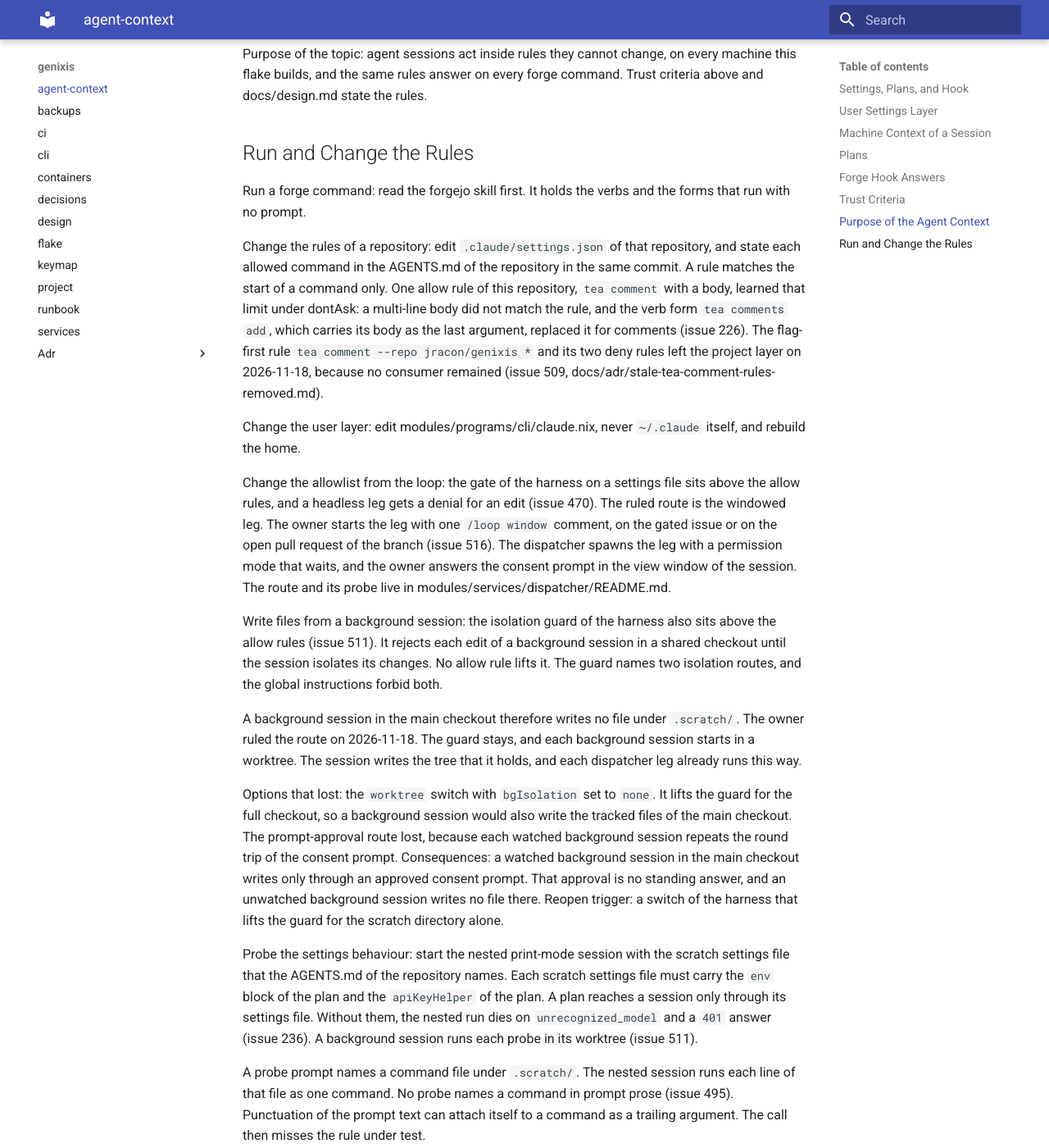
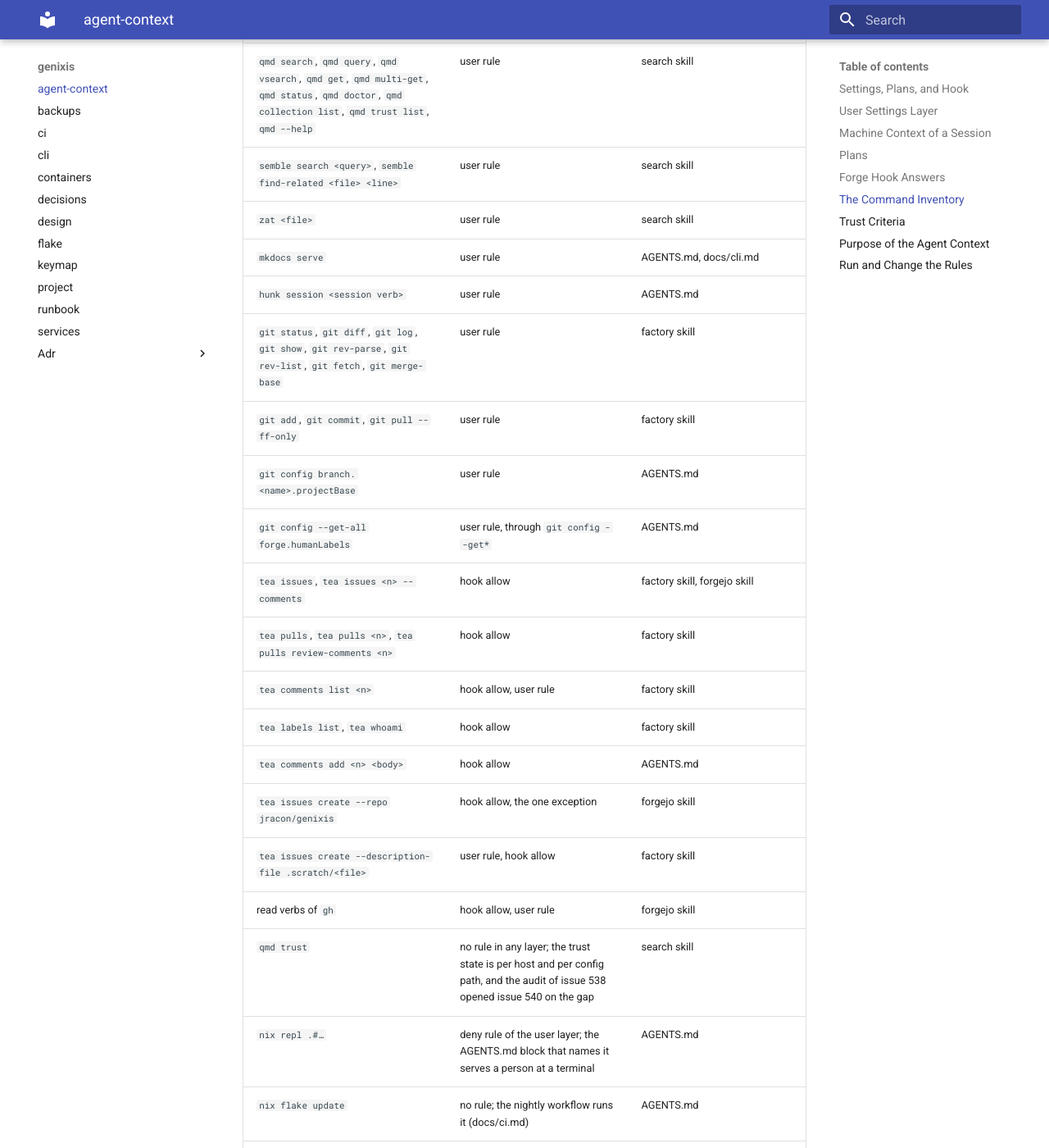
Before and after one commit to Jracon/genixis, an MkDocs documentation site: the page built from docs/agent-context.md, in a window 1280 px wide and 1400 px high, scrolled down 5670 px. Shown: the whole window at 82% size. Built offline with MkDocs 1.6.1 and Material for MkDocs 9.7.7, drawn with Linux system fonts in a browser that asks for light colours; some of the changed text lies outside the part shown.

Commit message:
feat(claude): allow gofmt and the python3 version probe
The worker leg of issue #537 stopped at a permission prompt on the gofmt
check of the Go module: no rule of any layer names gofmt. The audit of
issue #538 then walked every command form that the repository names for
agent work against the layers that allow them.

The allowlist gains three rules: the gofmt check and fix forms over the
module path, and the exact python3 --version probe that docs/ci.md
prescribes before a harness run stays with CI. The TOOLS section of
AGENTS.md states each form in the same commit.

docs/agent-context.md gains the command inventory beside the layer
records: one row per named command form, its allowing layer, and its
source. A form with no rule names the reason. The audit found one more
gap, the qmd trust command of the search skill, and issue #540 tracks
it.

A nested print-mode session probed each layer: the gofmt form was
refused before the change and runs after it, and every probed form of
the inventory ran with no prompt. Issue #538 holds the probe output.

Co-Authored-By: Claude Code <noreply@anthropic.com>

```diff
--- a/docs/agent-context.md
+++ b/docs/agent-context.md
@@ -57,6 +57,58 @@ Two commands stay in the project layer alone, by the ruling of the owner (issue
 
 Human-only labels: a hook reads the git config key `forge.humanLabels` of the repository, and each value is a comma-separated list. A repository that sets no key gets an ask on every label edit. No step of this repository writes the key: each clone sets it by hand, and the produced-project runbook step lives in docs/runbook.md.
 
+## The Command Inventory
+
+The table maps each command form that this repository names for agent work to the layer that allows it. The layers are the project rules of `.claude/settings.json`, the user rules of `claude.nix`, and the allow answers of the forge hook. A form with no rule names the reason that covers it. Issue 538 holds the probe evidence of the audit of 2026-11-19.
+
+| Command form | Allowed by | Named by |
+| --- | --- | --- |
+| `nix fmt` | project rule | AGENTS.md |
+| `nix fmt -- --ci` | project rule | AGENTS.md, factory skill |
+| `nix flake check --impure` | project rule | AGENTS.md, factory skill |
+| `nix build .#checks.x86_64-linux.docs --no-link` | project rule | AGENTS.md |
+| `nix build .#nixosConfigurations…` (dry build) | project rule | AGENTS.md |
+| `nix eval .#…` | project rule | AGENTS.md |
+| `nix eval --raw .#darwinConfigurations.m2pro-mbp.system.drvPath` | project rule | AGENTS.md |
+| `nix flake archive --json --dry-run` | project rule | docs/flake.md |
+| `bash .forgejo/scripts/check-commit-subjects.sh <range>` | project rule | AGENTS.md, factory skill |
+| `go test -C modules/programs/cli/project ./...` | project rule | factory skill |
+| `gofmt -l modules/programs/cli/project`, `gofmt -w` on the same path | project rule | AGENTS.md |
+| `python3 --version` | project rule | AGENTS.md, docs/ci.md |
+| `python3 modules/programs/cli/claude/forge-hook-test.py` | project rule | factory skill |
+| `python3 modules/services/dispatcher/dispatcher-test.py` | project rule | docs/services.md |
+| `claude -p --settings .scratch/<file>` | project rule | AGENTS.md |
+| `git push -u origin ai/<branch>` | project rule | factory skill |
+| `git rm <paths>` | project rule | AGENTS.md |
+| `printenv <name>` | project rule | no source names it for agent work; issue 509 keeps the rule as an orientation command of legs |
+| `tea pulls create --repo jracon/genixis --description-file .scratch/<file>` | project rule, hook allow | factory skill, forgejo skill |
+| `rg <pattern> <path>` | user rule | search skill |
+| `fd <pattern> <path>` | user rule; deny rules close the exec flags | search skill |
+| `qmd update`, `qmd embed` | user rule, bare form only | search skill |
+| `qmd search`, `qmd query`, `qmd vsearch`, `qmd get`, `qmd multi-get`, `qmd status`, `qmd doctor`, `qmd collection list`, `qmd trust list`, `qmd --help` | user rule | search skill |
+| `semble search <query>`, `semble find-related <file> <line>` | user rule | search skill |
+| `zat <file>` | user rule | search skill |
+| `mkdocs serve` | user rule | AGENTS.md, docs/cli.md |
+| `hunk session <session verb>` | user rule | AGENTS.md |
+| `git status`, `git diff`, `git log`, `git show`, `git rev-parse`, `git rev-list`, `git fetch`, `git merge-base` | user rule | factory skill |
+| `git add`, `git commit`, `git pull --ff-only` | user rule | factory skill |
+| `git config branch.<name>.projectBase` | user rule | AGENTS.md |
+| `git config --get-all forge.humanLabels` | user rule, through `git config --get*` | AGENTS.md |
+| `tea issues`, `tea issues <n> --comments` | hook allow | factory skill, forgejo skill |
+| `tea pulls`, `tea pulls <n>`, `tea pulls review-comments <n>` | hook allow | factory skill |
+| `tea comments list <n>` | hook allow, user rule | factory skill |
+| `tea labels list`, `tea whoami` | hook allow | factory skill |
+| `tea comments add <n> <body>` | hook allow | AGENTS.md |
+| `tea issues create --repo jracon/genixis` | hook allow, the one exception | forgejo skill |
+| `tea issues create --description-file .scratch/<file>` | user rule, hook allow | factory skill |
+| read verbs of `gh` | hook allow, user rule | forgejo skill |
+| `qmd trust` | no rule in any layer; the trust state is per host and per config path, and the audit of issue 538 opened issue 540 on the gap | search skill |
+| `nix repl .#…` | deny rule of the user layer; the AGENTS.md block that names it serves a person at a terminal | AGENTS.md |
+| `nix flake update` | no rule; the nightly workflow runs it (docs/ci.md) | AGENTS.md |
+| `nixos-rebuild`, `darwin-rebuild`, `home-manager switch`, `rebuild`, `rehome` | no rule; the TOOLS section of AGENTS.md forbids a rebuild by an agent | AGENTS.md |
+| destructive and TUI verbs of `hunk session` | no rule; each call stops at a prompt (issue 510) | AGENTS.md |
+| entity edits of `tea`: `close`, `reopen`, `edit`, `labels update`, `labels delete`, each merge | hook asks; a headless session gets a deny | forgejo skill |
+
 ## Trust Criteria
 
 1. The forge hook is one enforcement layer that an agent session cannot influence, beside the OS, the network, and the identity (Stance item 3, docs/design.md).
@@ -107,7 +159,7 @@ Purpose of the topic: agent sessions act inside rules they cannot change, on eve
 
 Run a forge command: read the forgejo skill first. It holds the verbs and the forms that run with no prompt.
 
-Change the rules of a repository: edit `.claude/settings.json` of that repository, and state each allowed command in the AGENTS.md of the repository in the same commit. A rule matches the start of a command only. One allow rule of this repository, `tea comment` with a body, learned that limit under dontAsk: a multi-line body did not match the rule, and the verb form `tea comments add`, which carries its body as the last argument, replaced it for comments (issue 226). The flag-first rule `tea comment --repo jracon/genixis *` and its two deny rules left the project layer on 2026-11-18, because no consumer remained (issue 509, docs/adr/stale-tea-comment-rules-removed.md).
+Change the rules of a repository: edit `.claude/settings.json` of that repository. State each allowed command in the AGENTS.md of the repository, and update the command inventory, in the same commit. A rule matches the start of a command only. One allow rule of this repository, `tea comment` with a body, learned that limit under dontAsk: a multi-line body did not match the rule, and the verb form `tea comments add`, which carries its body as the last argument, replaced it for comments (issue 226). The flag-first rule `tea comment --repo jracon/genixis *` and its two deny rules left the project layer on 2026-11-18, because no consumer remained (issue 509, docs/adr/stale-tea-comment-rules-removed.md).
 
 Change the user layer: edit modules/programs/cli/claude.nix, never `~/.claude` itself, and rebuild the home.
 
```
Also changed, not shown: AGENTS.md (+5 -3 lines), 1 other file.
